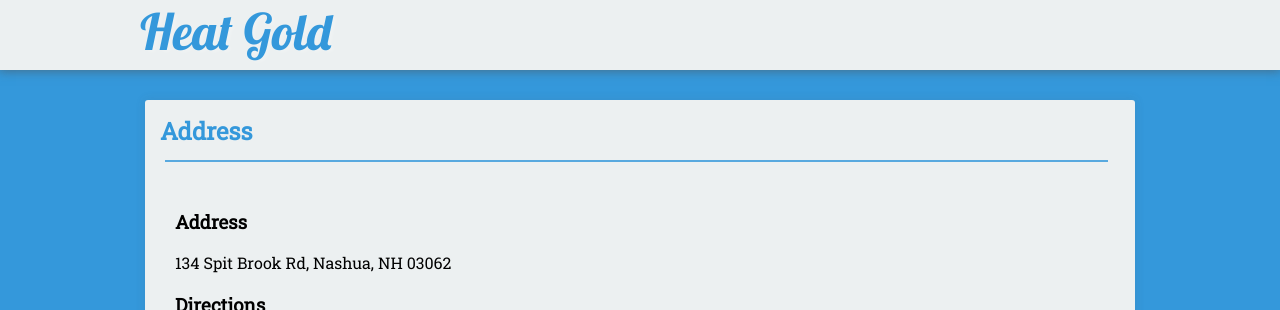
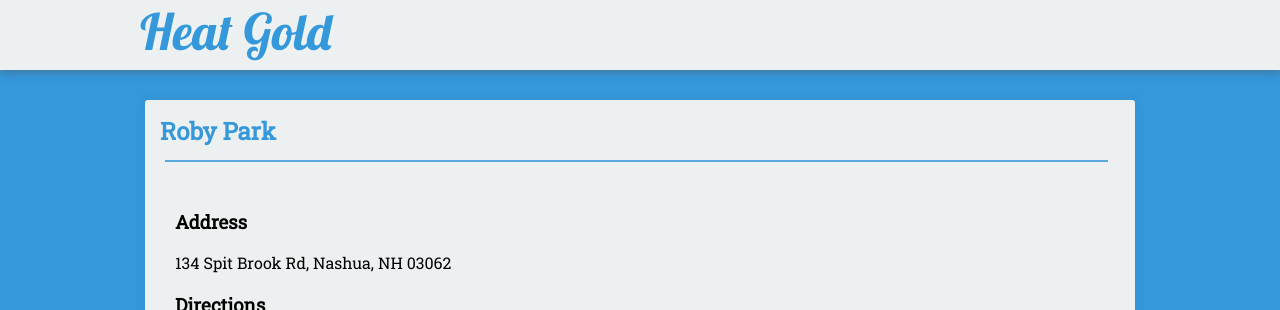
Before and after one commit to seanmerrow/ecf, a Jekyll site: the page built from fields/roby.md, in a window 1280 px wide. Shown: the top 310 px of the page. Built offline with Jekyll 4.4.1, drawn with Linux system fonts in a browser that asks for light colours; nearby versions of some CDN libraries; our own code applies the rules of GitHub Pages for plain Markdown files.

Commit message:
Update roby.md

```diff
--- a/fields/roby.md
+++ b/fields/roby.md
@@ -1,6 +1,8 @@
 ---
-Layout: post
-Title: Nashua, NH - Roby Park
+layout: post
+title: Roby Park
+description: Roby Park
+excerpt: "Roby Park"
 ---
 ### Address
 134 Spit Brook Rd, Nashua, NH 03062
```
